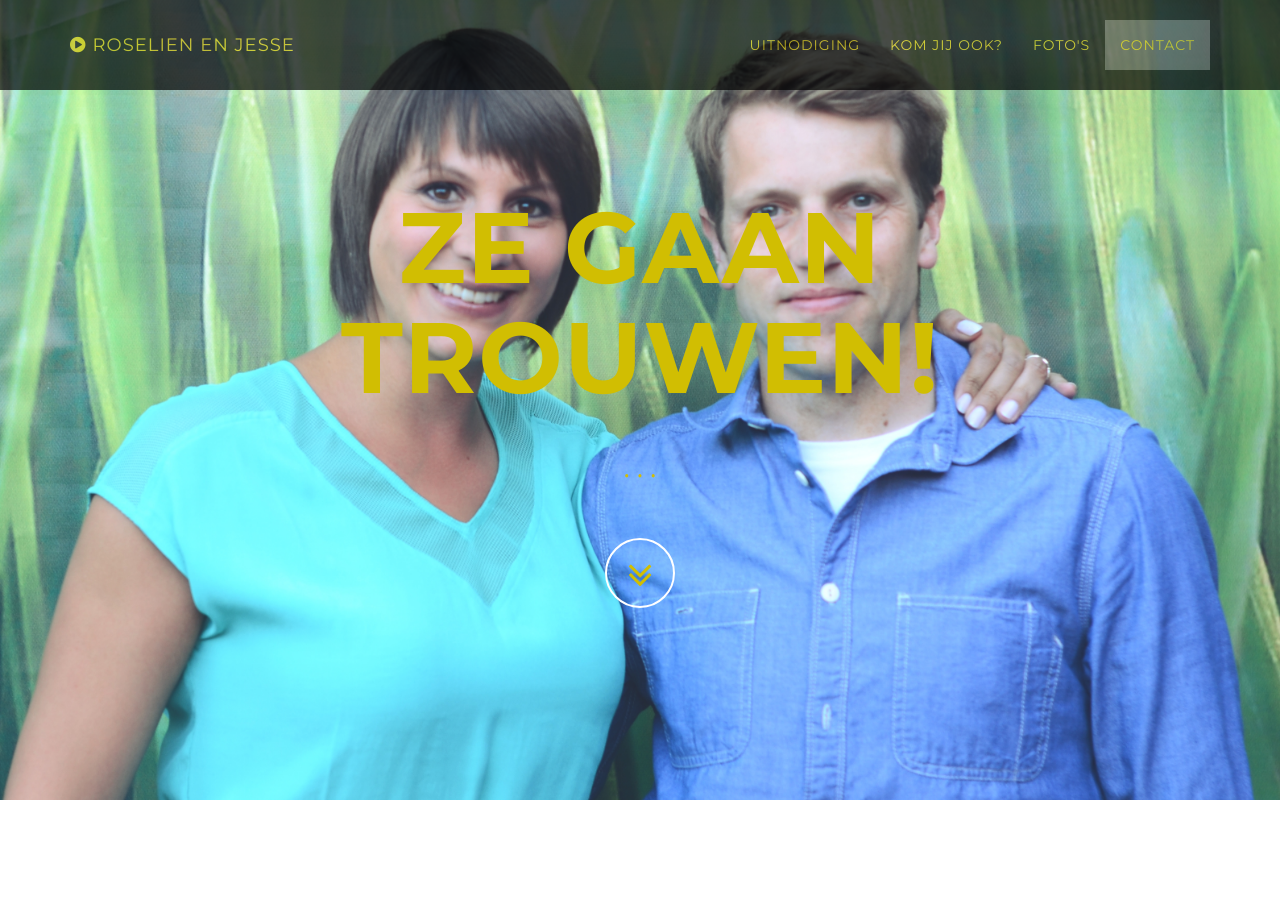
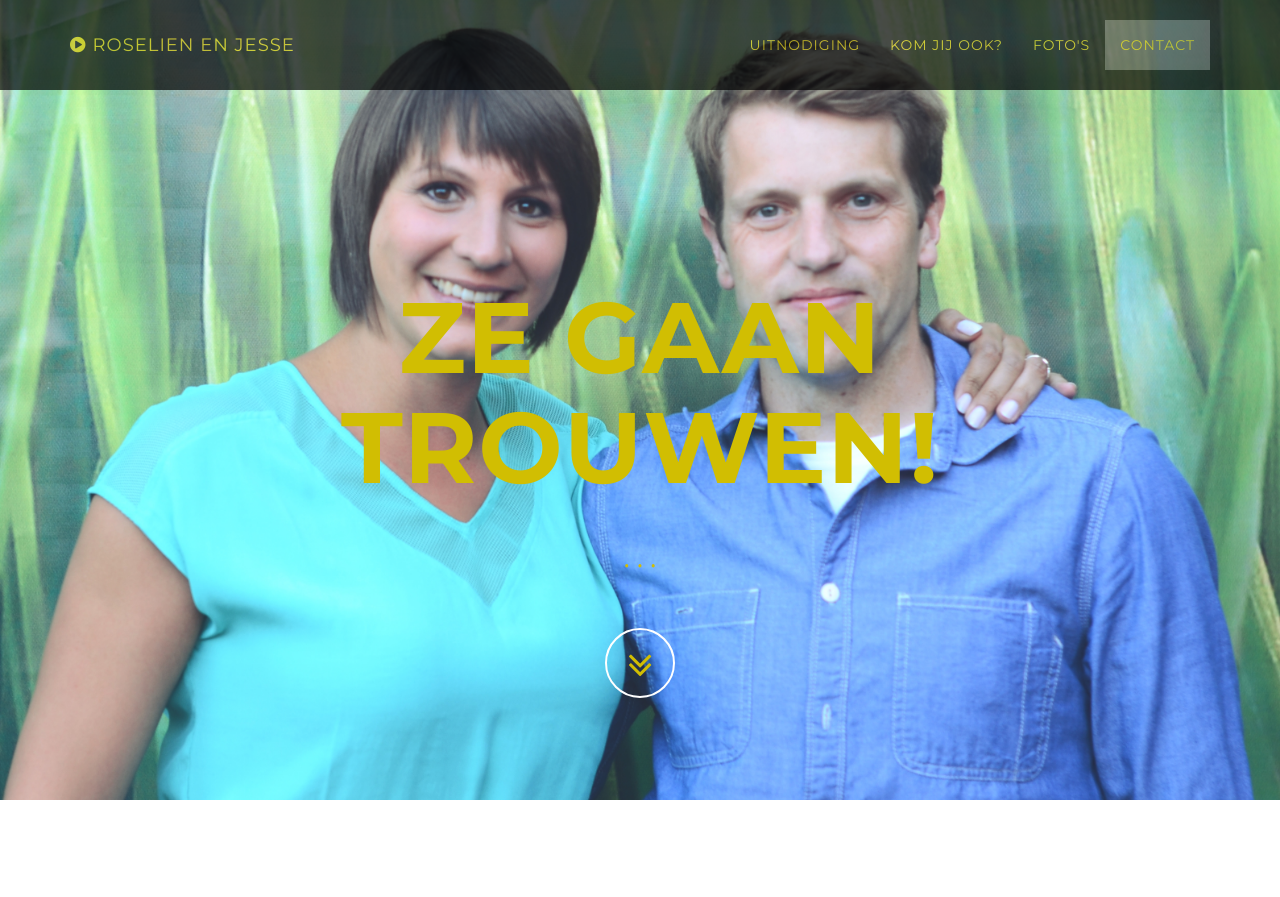
Before and after one commit to Sammerobbroeckx/trouw, a PHP site: page / in a window 1280 px wide. Shown: the top 897 px of the page. Run offline with PHP 8.4, Linux system fonts and the light colour scheme; some libraries are stand-ins or nearby versions.

Commit message:
css tweak

```diff
--- a/css/grayscale.css
+++ b/css/grayscale.css
@@ -373,6 +373,11 @@ body {
     webkit-tap-highlight-color: #fff;
 }
 
+.brand-heading
+{
+    margin-top: 180px;
+}
+
 @media(max-width:767px)
 {
     .per100
```
